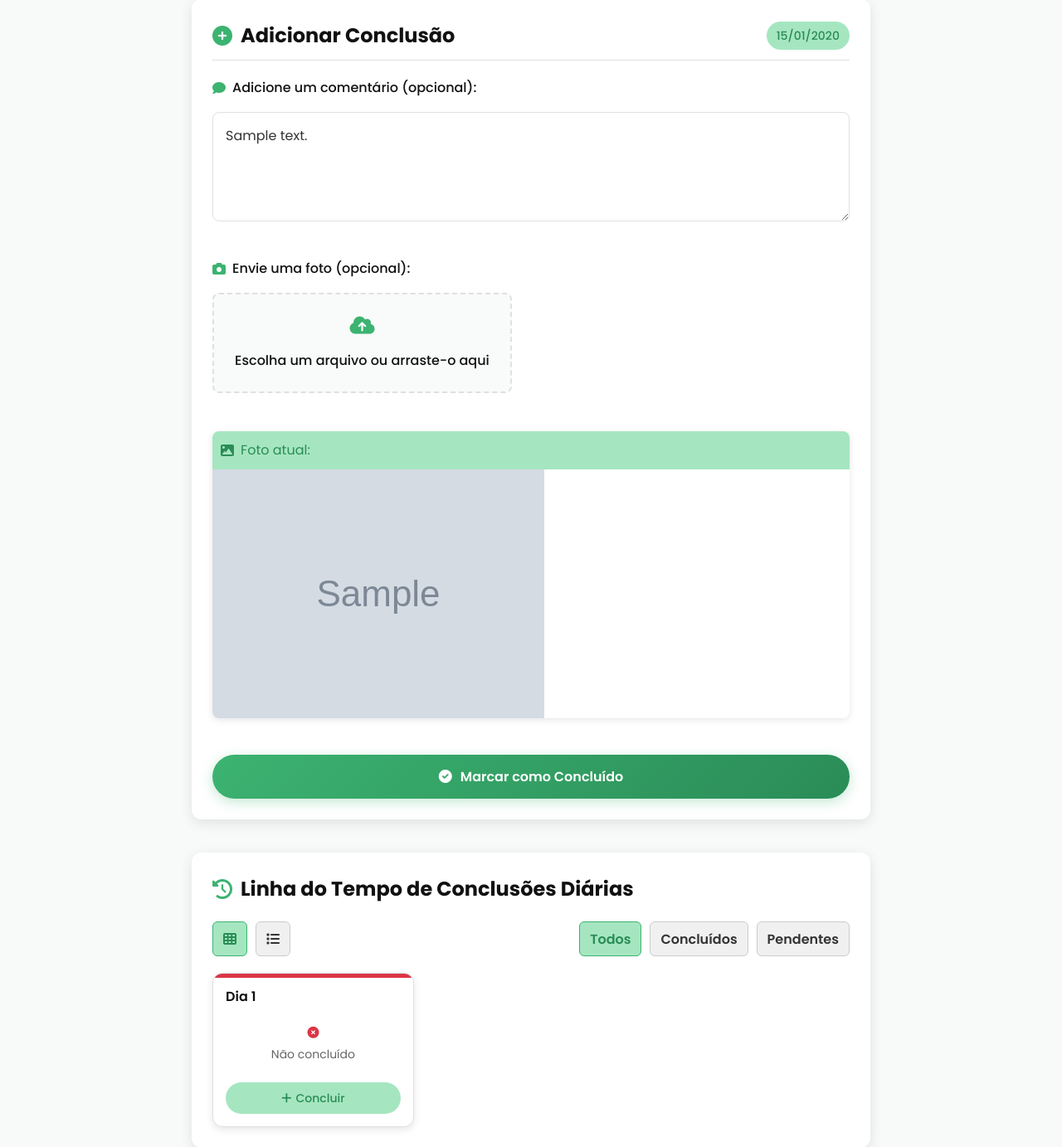
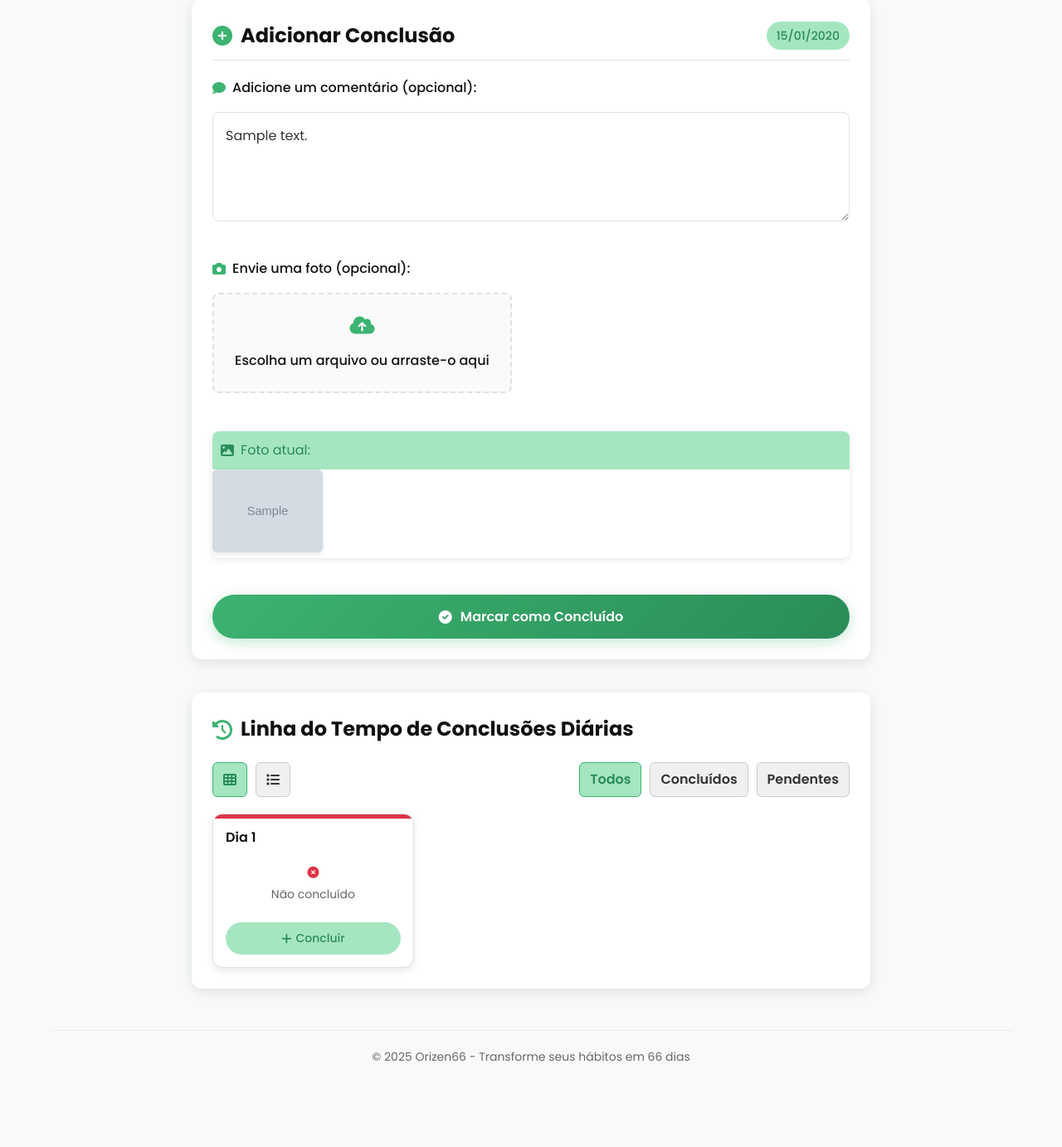
Before and after one commit to renansilva42/orizen66, a Flask app: template templates/daily.html in a window 1280 px wide. Shown: the part 376-1759 px from the top of the page at 83% size. After the commit the page ends 1656 px from the top, so only its background shows below. Run offline with Flask 3, Linux system fonts and the light colour scheme; the template is opened without the code that fills it: most values are stand-ins (such as "Sample title", 1, 10 or a date in 2020); grey boxes marked "Sample" are stand-in pictures.

Commit message:
ajustando daily.html

```diff
--- a/templates/daily.html
+++ b/templates/daily.html
@@ -128,7 +128,7 @@
                         {% if completion and completion.photo_url %}
                             <div class="current-photo">
                                 <p><i class="fas fa-image"></i> Foto atual:</p>
-                                <img src="{{ completion.photo_url }}" alt="Foto atual" class="daily-photo" />
+                                <img src="{{ completion.photo_url }}" alt="Foto atual" class="daily-photo-thumb" />
                             </div>
                         {% endif %}
                     </div>
```
